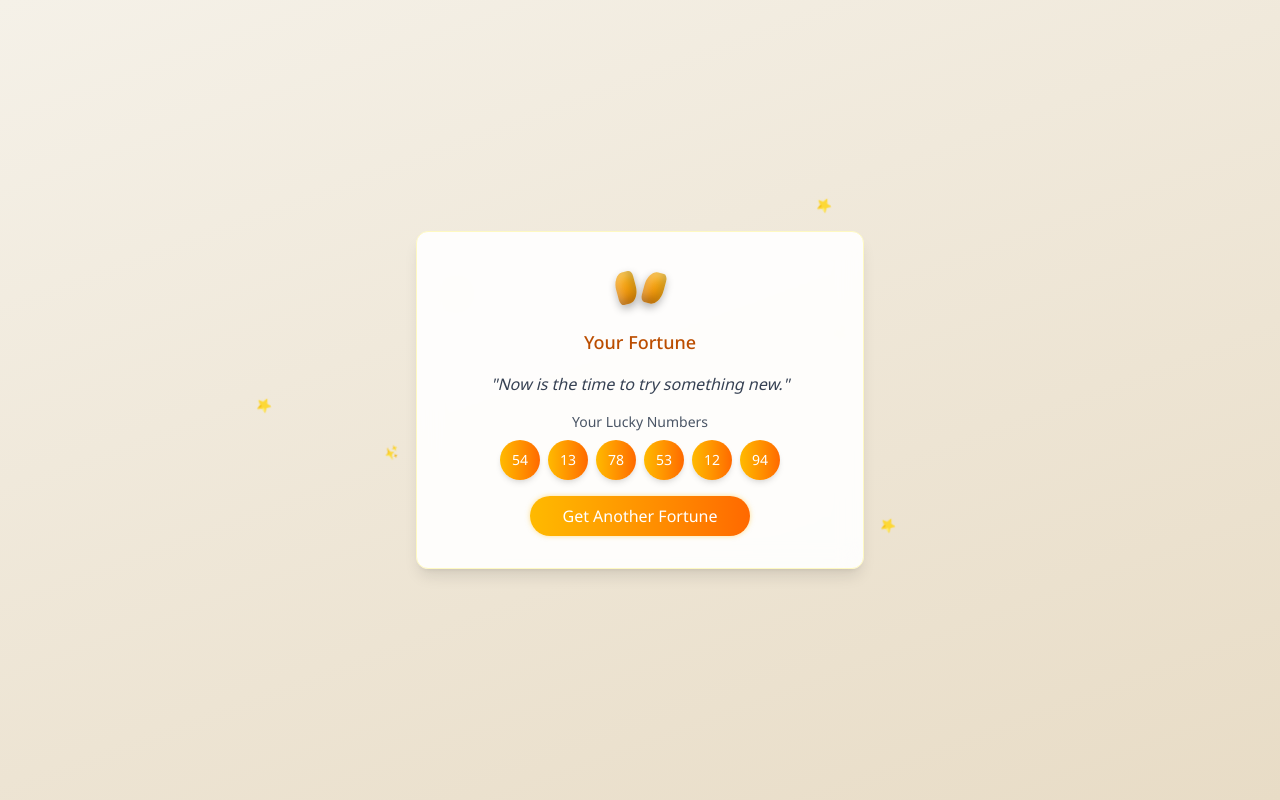
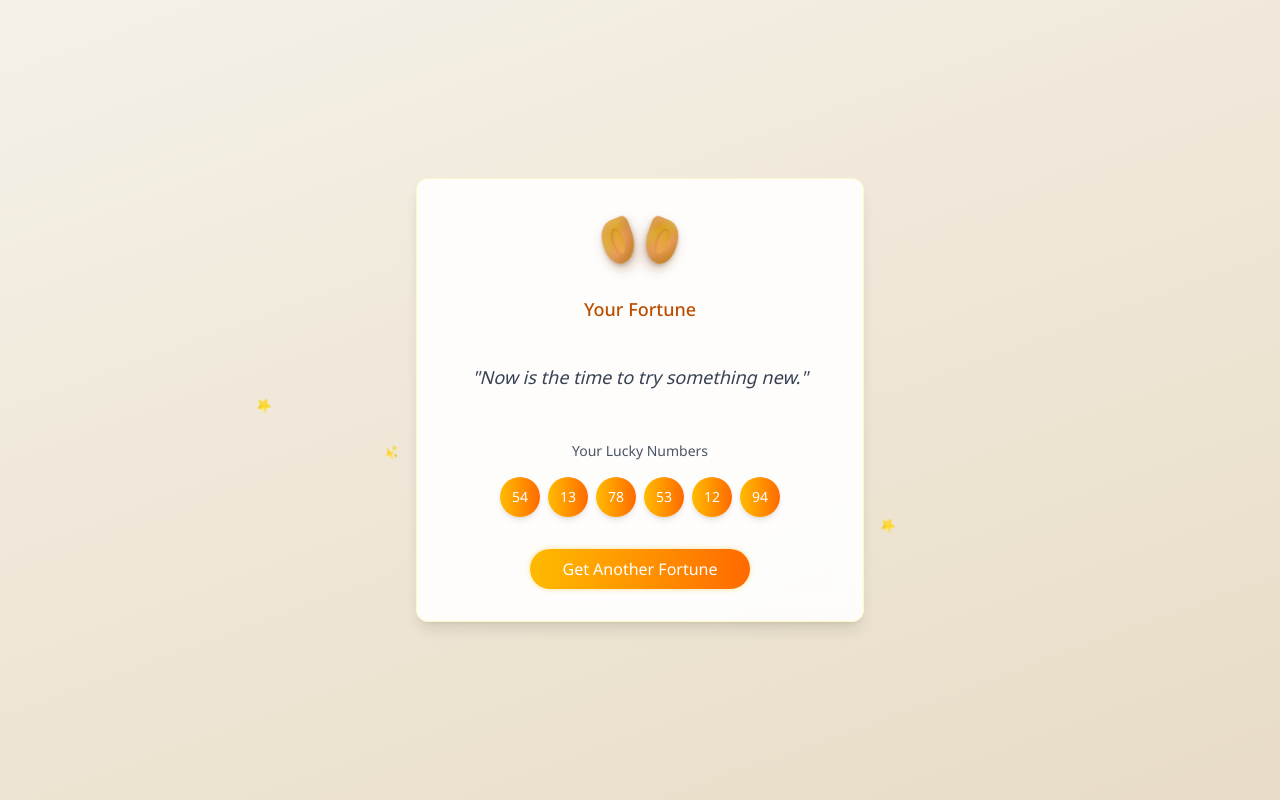
Before and after one commit to alexandrertav/fortune-cookie, a Next.js app: page / in a window 1280 px wide. Both pictures are taken after a click on the element 640 px from the left and 328 px from the top of the page. Built offline with nearby package versions, Linux system fonts and the light colour scheme.

Commit message:
Zoom-in no botão. Numeros aparecendo devagar

```diff
--- a/src/app/globals.css
+++ b/src/app/globals.css
@@ -52,12 +52,35 @@ body {
   animation: fade-in 0.5s ease-out;
 }
 
-@keyframes crack {
-  0% { transform: scale(1) rotate(0deg); }
-  25% { transform: scale(1.1) rotate(-2deg); }
-  50% { transform: scale(1.05) rotate(1deg); }
-  75% { transform: scale(1.1) rotate(-1deg); }
-  100% { transform: scale(1) rotate(0deg); }
+@keyframes realistic-crack {
+  0% {
+    transform: perspective(200px) rotateX(15deg) scale(1);
+    filter: brightness(1);
+  }
+  15% {
+    transform: perspective(200px) rotateX(15deg) scale(1.02) rotate(-1deg);
+    filter: brightness(1.1);
+  }
+  30% {
+    transform: perspective(200px) rotateX(15deg) scale(1.05) rotate(1deg);
+    filter: brightness(0.9);
+  }
+  50% {
+    transform: perspective(200px) rotateX(15deg) scale(1.03) rotate(-0.5deg);
+    filter: brightness(1.05);
+  }
+  70% {
+    transform: perspective(200px) rotateX(15deg) scale(1.08) rotate(0.5deg);
+    filter: brightness(0.95);
+  }
+  85% {
+    transform: perspective(200px) rotateX(15deg) scale(1.02) rotate(-0.2deg);
+    filter: brightness(1.02);
+  }
+  100% {
+    transform: perspective(200px) rotateX(15deg) scale(1);
+    filter: brightness(1);
+  }
 }
 
 @keyframes shake {
@@ -71,105 +94,175 @@ body {
 }
 
 .fortune-cookie {
-  width: 96px;
-  height: 96px;
+  width: 120px;
+  height: 80px;
   position: relative;
   cursor: pointer;
-  transition: transform 0.2s ease;
+  transition: transform 0.3s ease;
 }
 
 .fortune-cookie:hover {
-  transform: scale(1.05);
+  transform: scale(1.08) rotate(2deg);
 }
 
 .fortune-cookie-closed {
-  background: linear-gradient(45deg, #d97706, #f59e0b, #fbbf24);
-  border-radius: 50% 50% 50% 50% / 60% 60% 40% 40%;
+  background: linear-gradient(135deg, #d2691e 0%, #daa520 30%, #f4a460 60%, #daa520 100%);
+  border-radius: 60px 60px 40px 40px;
   box-shadow:
-    inset -10px -10px 20px rgba(0,0,0,0.2),
-    inset 10px 10px 20px rgba(255,255,255,0.3),
-    0 8px 16px rgba(0,0,0,0.3);
+    inset -8px -12px 20px rgba(139, 69, 19, 0.4),
+    inset 8px 8px 16px rgba(255, 228, 181, 0.6),
+    0 12px 24px rgba(139, 69, 19, 0.3),
+    0 4px 8px rgba(0, 0, 0, 0.2);
   position: relative;
+  transform: perspective(200px) rotateX(15deg);
 }
 
 .fortune-cookie-closed::before {
   content: '';
   position: absolute;
-  top: 20%;
-  left: 20%;
-  width: 60%;
-  height: 60%;
-  background: linear-gradient(135deg, #fbbf24, #f59e0b);
-  border-radius: 50%;
-  box-shadow: inset 2px 2px 8px rgba(0,0,0,0.2);
+  top: 15%;
+  left: 50%;
+  width: 80%;
+  height: 70%;
+  background: linear-gradient(45deg, #daa520, #f4a460, #daa520);
+  border-radius: 50% 50% 60% 60%;
+  transform: translateX(-50%) rotateZ(-5deg);
+  box-shadow:
+    inset -4px -6px 12px rgba(139, 69, 19, 0.3),
+    inset 4px 4px 8px rgba(255, 228, 181, 0.4);
 }
 
 .fortune-cookie-closed::after {
   content: '';
   position: absolute;
-  top: 30%;
-  left: 30%;
-  width: 40%;
-  height: 40%;
-  background: linear-gradient(45deg, #fcd34d, #fbbf24);
+  top: 25%;
+  left: 50%;
+  width: 60%;
+  height: 50%;
+  background: linear-gradient(135deg, #f4a460, #daa520);
   border-radius: 50%;
-  box-shadow: inset 1px 1px 4px rgba(0,0,0,0.1);
+  transform: translateX(-50%);
+  box-shadow: inset 2px 2px 6px rgba(139, 69, 19, 0.2);
 }
 
 .fortune-cookie-opening {
-  background: linear-gradient(45deg, #d97706, #f59e0b, #fbbf24);
-  border-radius: 50% 50% 50% 50% / 60% 60% 40% 40%;
+  background: linear-gradient(135deg, #d2691e 0%, #daa520 30%, #f4a460 60%, #daa520 100%);
+  border-radius: 60px 60px 40px 40px;
   box-shadow:
-    inset -10px -10px 20px rgba(0,0,0,0.2),
-    inset 10px 10px 20px rgba(255,255,255,0.3),
-    0 8px 16px rgba(0,0,0,0.3);
+    inset -8px -12px 20px rgba(139, 69, 19, 0.4),
+    inset 8px 8px 16px rgba(255, 228, 181, 0.6),
+    0 12px 24px rgba(139, 69, 19, 0.3),
+    0 4px 8px rgba(0, 0, 0, 0.2);
   position: relative;
-  animation: crack 1s ease-in-out;
+  transform: perspective(200px) rotateX(15deg);
+  animation: realistic-crack 1.2s ease-in-out;
 }
 
 .fortune-cookie-opening::before {
   content: '';
   position: absolute;
-  top: 45%;
-  left: 10%;
-  width: 80%;
-  height: 4px;
-  background: linear-gradient(90deg, transparent, #92400e, transparent);
-  animation: crack-line 1s ease-in-out;
+  top: 50%;
+  left: 50%;
+  width: 2px;
+  height: 60%;
+  background: linear-gradient(180deg, transparent, #8b4513, #654321, transparent);
+  transform: translateX(-50%) translateY(-50%);
+  animation: crack-line 1.2s ease-in-out;
+  box-shadow: 0 0 4px rgba(139, 69, 19, 0.6);
+}
+
+.fortune-cookie-opening::after {
+  content: '';
+  position: absolute;
+  top: 50%;
+  left: 30%;
+  width: 40%;
+  height: 2px;
+  background: linear-gradient(90deg, transparent, #8b4513, transparent);
+  transform: translateY(-50%) rotate(-15deg);
+  animation: secondary-crack 1.2s ease-in-out 0.3s both;
 }
 
 @keyframes crack-line {
-  0% { width: 0%; left: 50%; }
-  100% { width: 80%; left: 10%; }
+  0% {
+    height: 0%;
+    opacity: 0;
+  }
+  20% {
+    height: 20%;
+    opacity: 0.3;
+  }
+  60% {
+    height: 60%;
+    opacity: 0.8;
+  }
+  100% {
+    height: 60%;
+    opacity: 1;
+  }
+}
+
+@keyframes secondary-crack {
+  0% {
+    width: 0%;
+    opacity: 0;
+    left: 50%;
+  }
+  50% {
+    width: 20%;
+    opacity: 0.6;
+    left: 40%;
+  }
+  100% {
+    width: 40%;
+    opacity: 0.8;
+    left: 30%;
+  }
 }
 
 .fortune-cookie-broken {
-  width: 48px;
-  height: 48px;
+  width: 80px;
+  height: 60px;
   position: relative;
   display: flex;
-  gap: 8px;
+  gap: 12px;
   align-items: center;
   justify-content: center;
 }
 
 .cookie-half {
-  width: 20px;
-  height: 32px;
-  background: linear-gradient(45deg, #d97706, #f59e0b, #fbbf24);
-  border-radius: 50% 20% 50% 20%;
+  width: 32px;
+  height: 45px;
+  background: linear-gradient(135deg, #d2691e 0%, #daa520 30%, #f4a460 60%, #daa520 100%);
+  border-radius: 60% 30% 70% 40%;
   box-shadow:
-    inset -4px -4px 8px rgba(0,0,0,0.2),
-    inset 4px 4px 8px rgba(255,255,255,0.3),
-    0 4px 8px rgba(0,0,0,0.3);
+    inset -3px -6px 12px rgba(139, 69, 19, 0.4),
+    inset 3px 3px 8px rgba(255, 228, 181, 0.5),
+    0 6px 12px rgba(139, 69, 19, 0.3),
+    0 2px 4px rgba(0, 0, 0, 0.2);
+  position: relative;
+}
+
+.cookie-half::before {
+  content: '';
+  position: absolute;
+  top: 20%;
+  left: 30%;
+  width: 40%;
+  height: 60%;
+  background: linear-gradient(45deg, #f4a460, #daa520);
+  border-radius: 50%;
+  box-shadow: inset 1px 1px 3px rgba(139, 69, 19, 0.3);
 }
 
 .cookie-half:first-child {
-  transform: rotate(-15deg);
+  transform: rotate(-20deg) perspective(100px) rotateY(-10deg);
+  border-radius: 60% 20% 70% 50%;
 }
 
 .cookie-half:last-child {
-  transform: rotate(15deg);
+  transform: rotate(20deg) perspective(100px) rotateY(10deg);
+  border-radius: 20% 60% 50% 70%;
 }
 
 @keyframes twinkle {
@@ -264,10 +357,34 @@ body {
   50% { box-shadow: 0 0 20px rgba(251, 191, 36, 0.8), 0 0 30px rgba(251, 191, 36, 0.4); }
 }
 
+@keyframes number-appear {
+  0% {
+    opacity: 0;
+    transform: scale(0) rotate(180deg);
+  }
+  50% {
+    opacity: 0.7;
+    transform: scale(1.2) rotate(90deg);
+  }
+  100% {
+    opacity: 1;
+    transform: scale(1) rotate(0deg);
+  }
+}
+
+.number-appear {
+  animation: number-appear 0.6s ease-out both;
+}
+
 .fortune-button {
   position: relative;
   overflow: hidden;
   animation: button-glow 2s ease-in-out infinite;
+  transition: transform 0.2s ease;
+}
+
+.fortune-button:hover {
+  transform: scale(1.05);
 }
 
 
--- a/src/components/FortuneCookie.tsx
+++ b/src/components/FortuneCookie.tsx
@@ -85,7 +85,7 @@ export default function FortuneCookie() {
   )}
 
 {status === "open" && (
-  <div className="bg-white/90 backdrop-blur-md rounded-xl shadow-lg p-8 w-full max-w-md text-center space-y-4 animate-fade-in border border-yellow-100">
+  <div className="bg-white/90 backdrop-blur-md rounded-xl shadow-lg p-8 w-full max-w-md text-center space-y-6 animate-fade-in border border-yellow-100">
 
 
     <div className="flex justify-center">
@@ -98,16 +98,19 @@ export default function FortuneCookie() {
     <h2 className="text-lg font-medium text-amber-700">Your Fortune</h2>
 
 
-    <p className="italic text-gray-700">"{fortune}"</p>
+    <div className="py-4">
+      <p className="italic text-gray-700 text-center text-lg leading-relaxed">"{fortune}"</p>
+    </div>
 
 
-<div>
-  <h3 className="text-sm text-gray-600 mb-2">Your Lucky Numbers</h3>
-  <div className="flex justify-center flex-wrap gap-2 mb-4">
+<div className="pt-2">
+  <h3 className="text-sm text-gray-600 mb-4">Your Lucky Numbers</h3>
+  <div className="flex justify-center flex-wrap gap-2 mb-6">
     {numbers.map((num, idx) => (
       <span
         key={idx}
-        className="bg-gradient-to-r from-amber-400 to-orange-500 text-white rounded-full w-10 h-10 flex items-center justify-center shadow-md text-sm"
+        className="bg-gradient-to-r from-amber-400 to-orange-500 text-white rounded-full w-10 h-10 flex items-center justify-center shadow-md text-sm number-appear"
+        style={{ animationDelay: `${idx * 0.2}s` }}
       >
         {num}
       </span>
@@ -115,7 +118,7 @@ export default function FortuneCookie() {
   </div>
 </div>
 
-<div className="flex justify-center">
+<div className="flex justify-center pt-2">
   <button
     onClick={resetCookie}
     className="fortune-button bg-gradient-to-r from-amber-400 to-orange-500 text-white px-8 py-2 rounded-full shadow-md hover:from-amber-500 hover:to-orange-600 transition"
```
